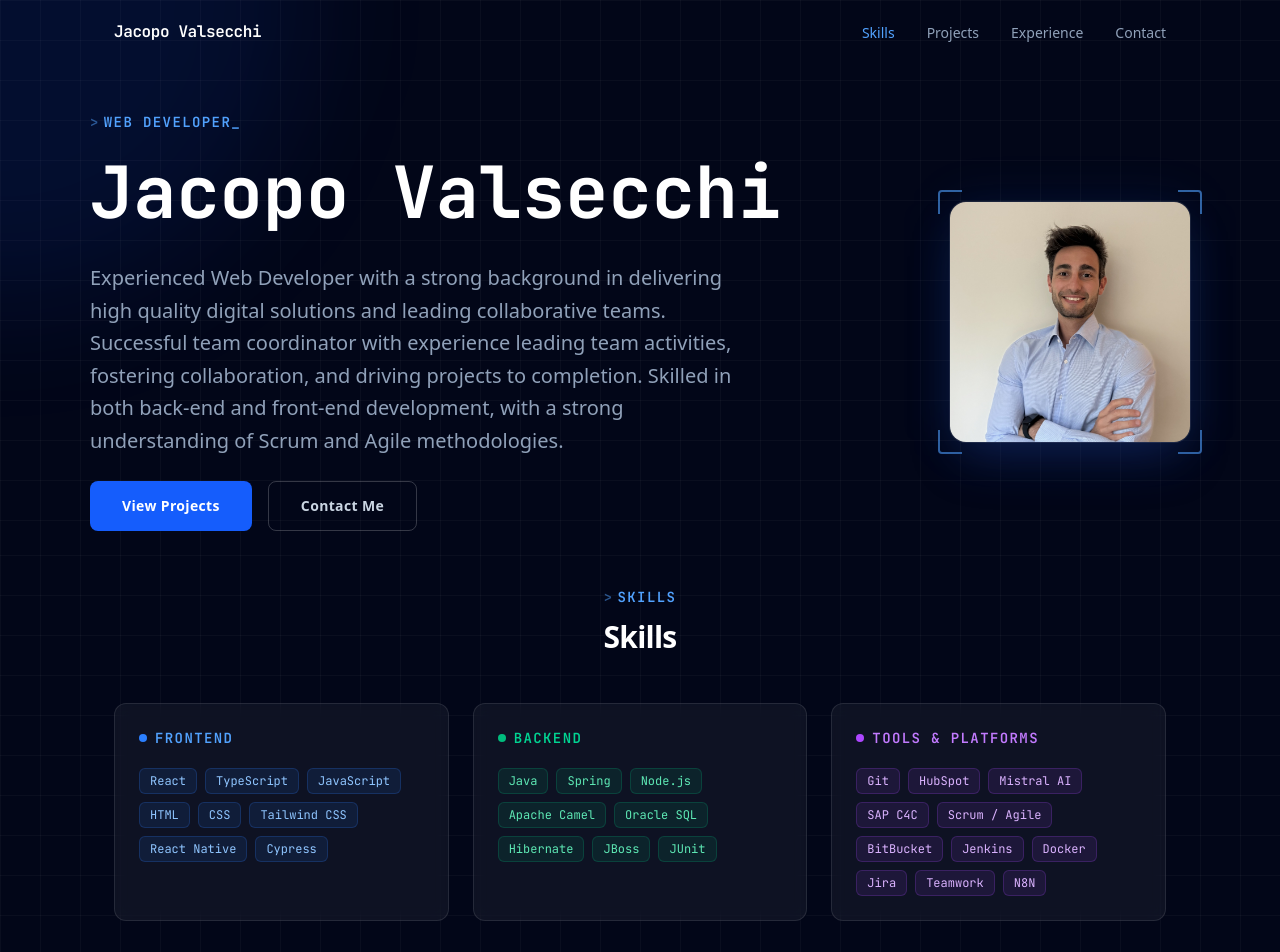
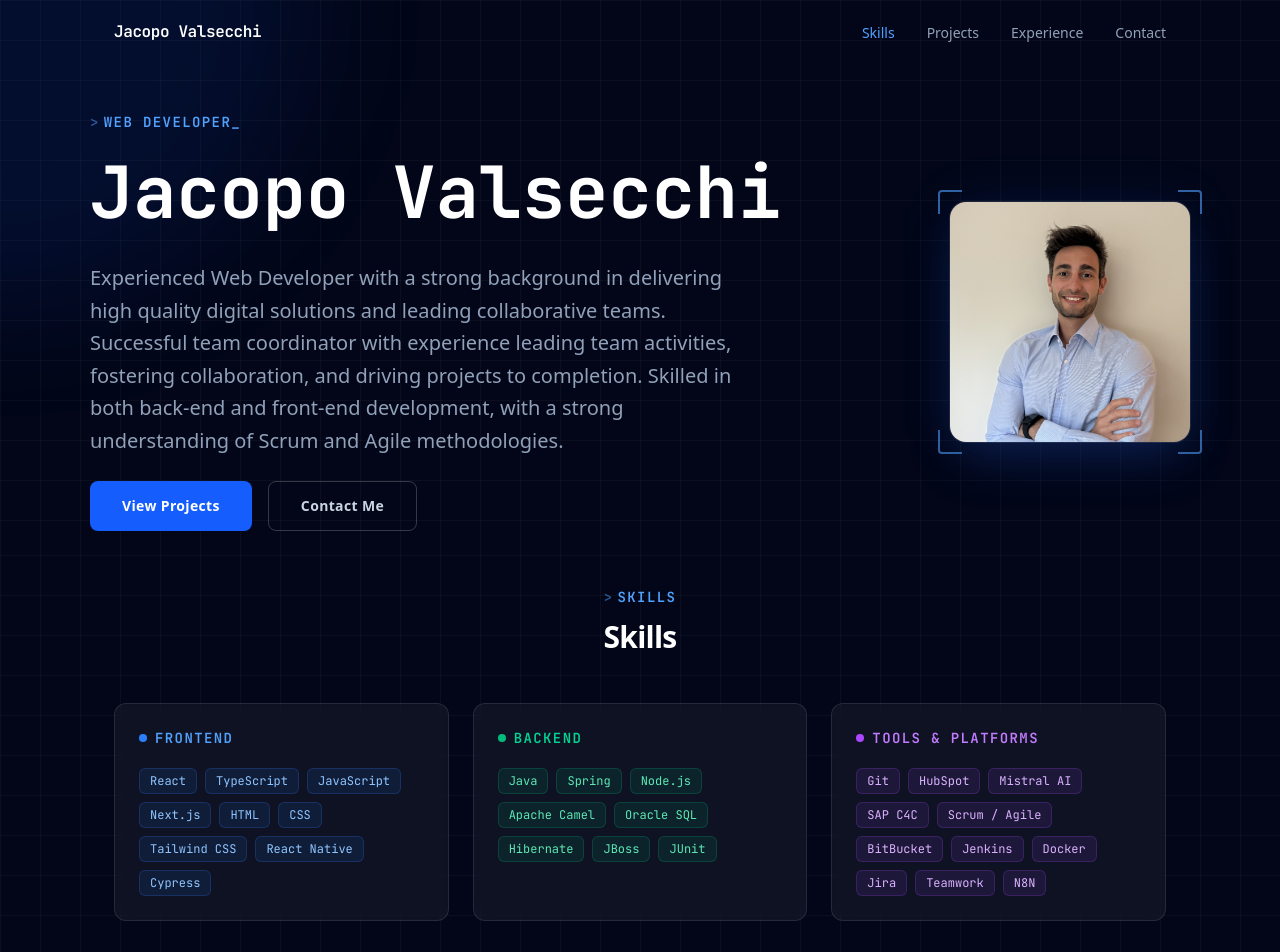
Before and after one commit to jacopovalsecchi/my-portfolio, a React (Vite) app: page / in a window 1280 px wide. Shown: the top 952 px of the page. Built offline with nearby package versions, Linux system fonts and the light colour scheme.

Commit message:
Added recent projects

```diff
--- a/src/data/skills.ts
+++ b/src/data/skills.ts
@@ -5,6 +5,7 @@ export const skills: Skill[] = [
   { name: 'React', category: 'Frontend' },
   { name: 'TypeScript', category: 'Frontend' },
   { name: 'JavaScript', category: 'Frontend' },
+  { name: 'Next.js', category: 'Frontend' },
   { name: 'HTML', category: 'Frontend' },
   { name: 'CSS', category: 'Frontend' },
   { name: 'Tailwind CSS', category: 'Frontend' },
```
